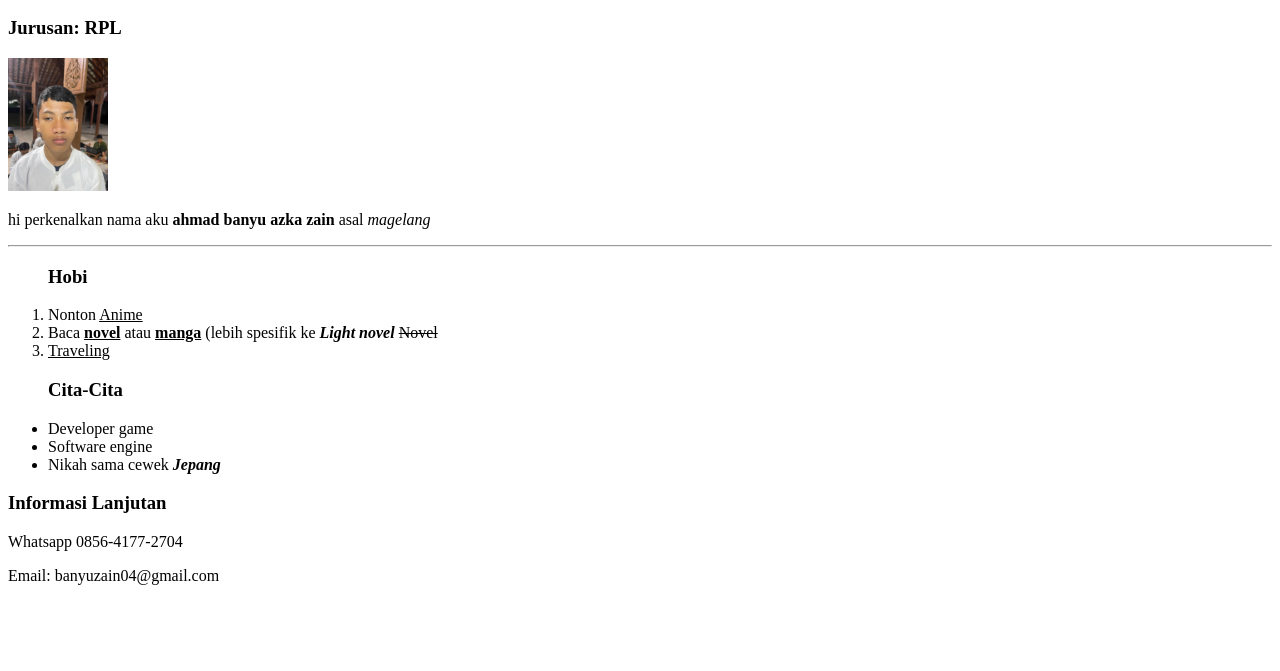
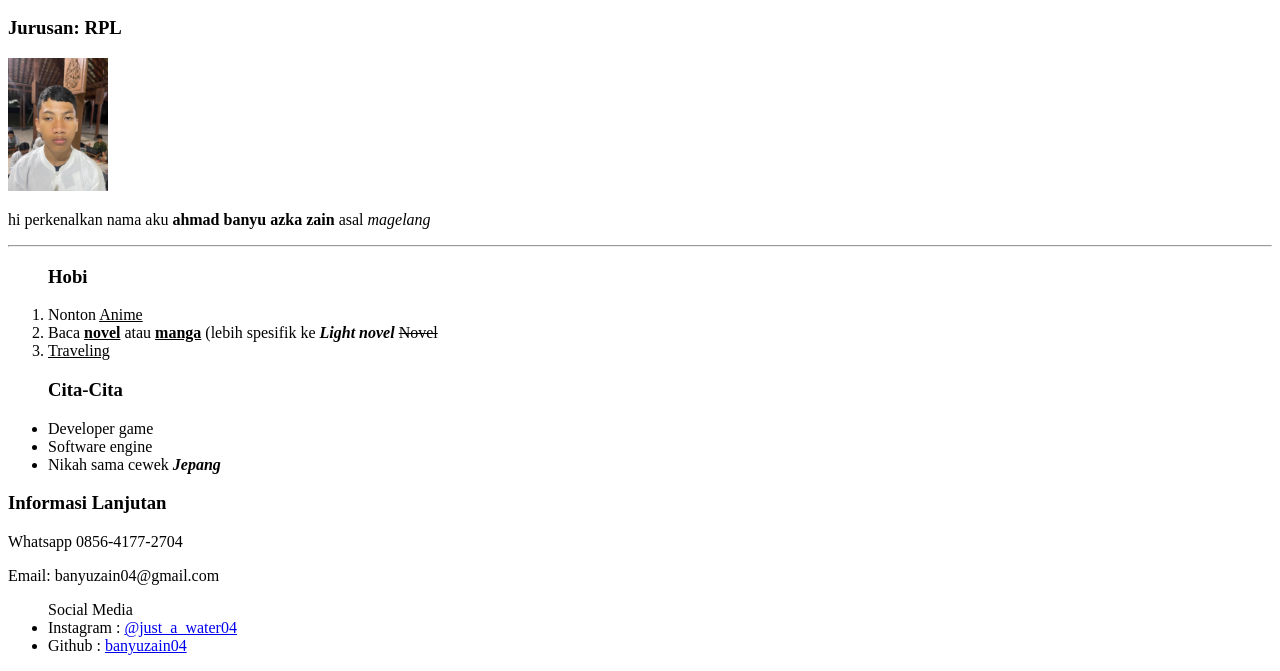
Before and after one commit to banyuzain04-source/HTML-fundamental, a plain HTML site: page Tugas/Tugas-1/biodata.html in a window 1280 px wide. Shown: the part 136-807 px from the top of the page. Drawn offline with Linux system fonts and the light colour scheme.

Commit message:
Web biodata

```diff
--- a/Tugas/Tugas-1/biodata.html
+++ b/Tugas/Tugas-1/biodata.html
@@ -26,5 +26,9 @@
     <h3>Informasi Lanjutan</h3>
     <p>Whatsapp 0856-4177-2704</p>
     <p>Email: banyuzain04@gmail.com</p>
+    <ul>Social Media
+        <li>Instagram : <a href="https://www.instagram.com/just_a_water04/">@just_a_water04</a></li>
+        <li>Github : <a href="https://github.com/banyuzain04-source">banyuzain04</a></li>
+    </ul>
 </body>
 </html>
```
